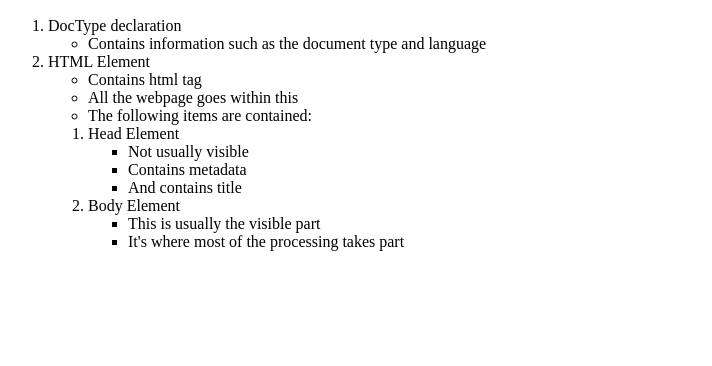
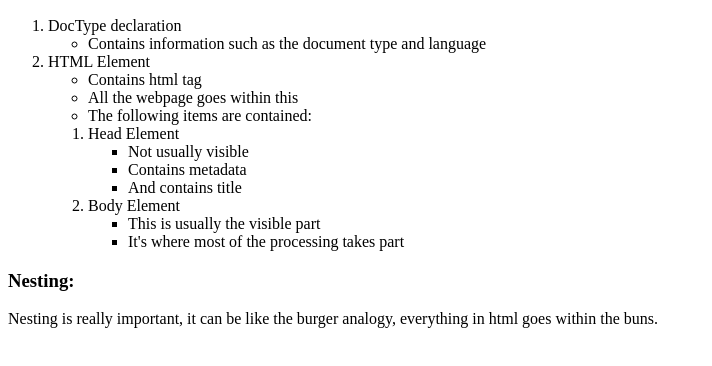
Before and after one commit to CubelliJ/WebDevelopmentBootcamp, a plain HTML site: page 4.2 HTML Boilerplate/index.html in a window 1280 px wide. Shown: the part 110-476 px from the top of the page, without its empty margins (0-712 px from the left). Drawn offline with Linux system fonts and the light colour scheme.

Commit message:
HTML Boilerplate

```diff
--- a/4.2 HTML Boilerplate/index.html
+++ b/4.2 HTML Boilerplate/index.html
@@ -35,5 +35,7 @@
                 </ol>
             </li>
         </ol>
+        <h3>Nesting:</h3>
+        <p>Nesting is really important, it can be like the burger analogy, everything in html goes within the buns.</p>
     </body>
 </html>
```
